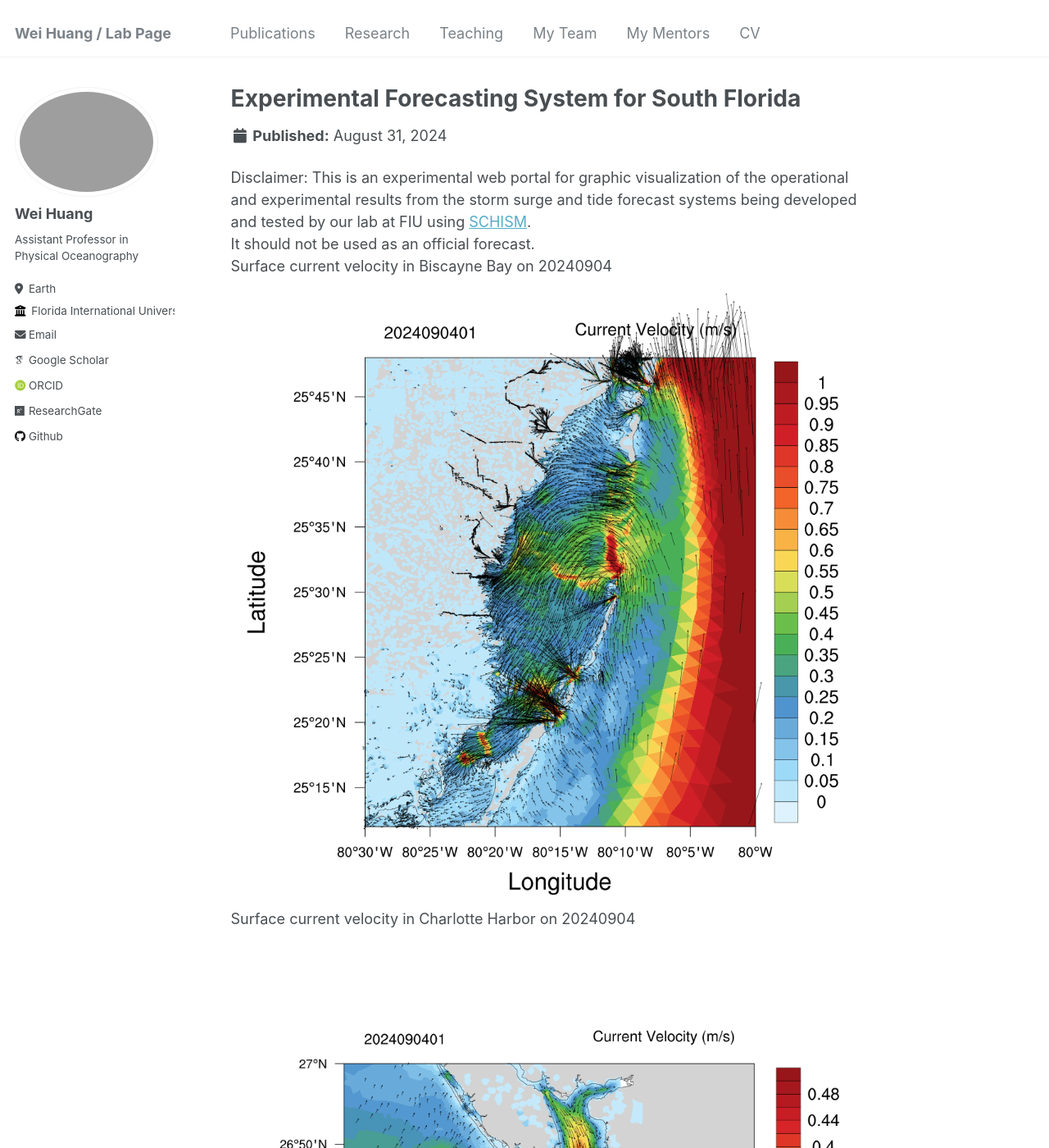
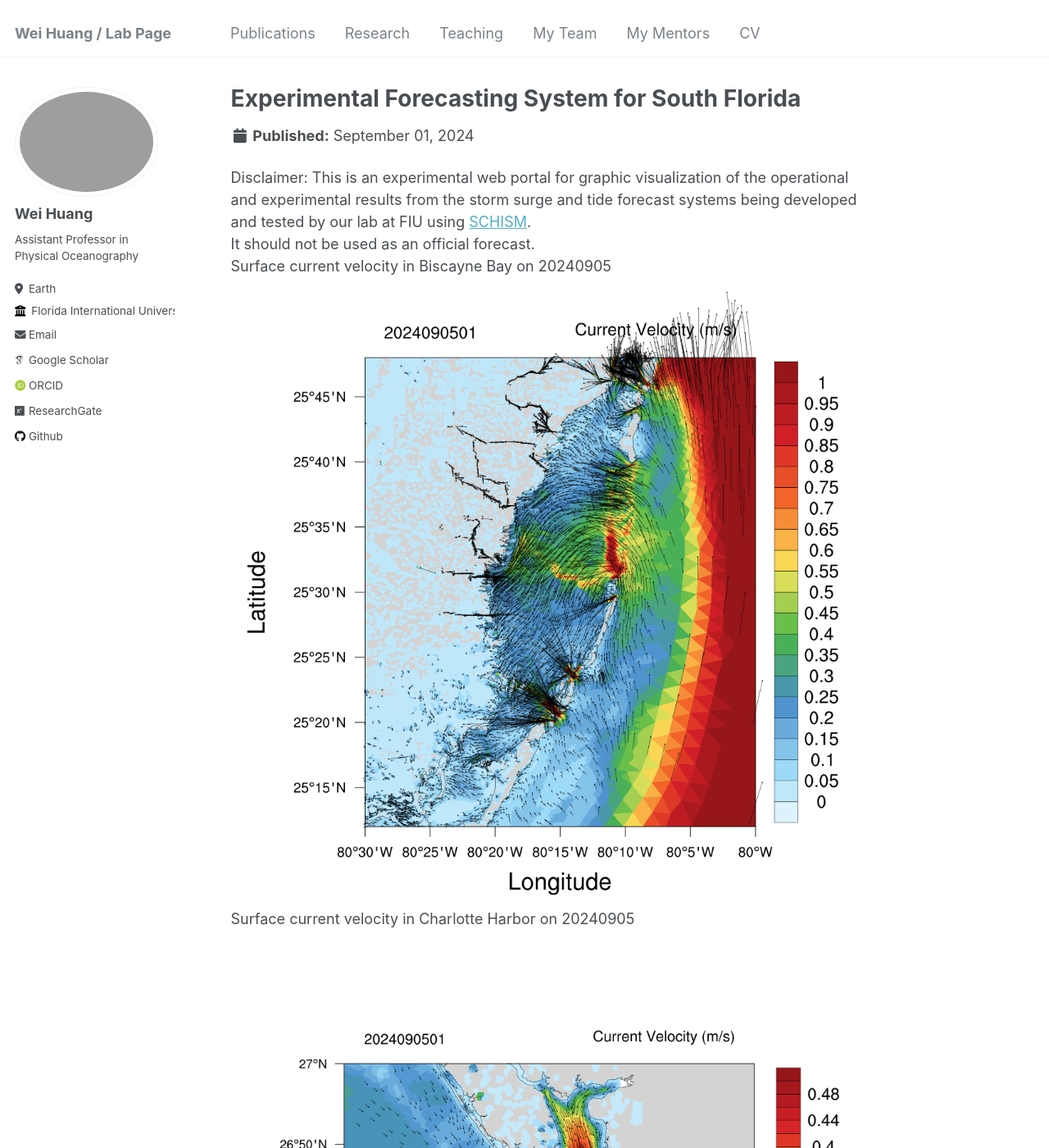
Before and after one commit to huang96169/huang96169.github.io, a Jekyll site: the page built from _research/research-1.md, in a window 1280 px wide and 1400 px high. Shown: the whole window at 82% size. Built offline with Jekyll 4.4.1, drawn with Linux system fonts in a browser that asks for light colours; some web fonts are replaced; some of the changed text lies outside the part shown.

Commit message:
replaced research_uv1.gif research_salt1.gif research_temp1.gif and replaced research_elev2.gif research_uv2.gif research_salt2.gif research_temp2.gif

```diff
--- a/_research/research-1.md
+++ b/_research/research-1.md
@@ -1,7 +1,7 @@
 ---
 title: "Experimental Forecasting System for South Florida"
-short: Surface current velocity of South Florida from 20240831 to 20240904
-date: 2024-08-31
+short: Surface current velocity of South Florida from 20240901 to 20240905
+date: 2024-09-01
 short1: "Disclaimer: This is an experimental web portal for graphic visualization of the operational and experimental results from the storm surge and tide forecast systems being developed and tested by our lab at FIU using [SCHISM](https://ccrm.vims.edu/schismweb/). It should not be used as an official forecast."
 excerpt: "<img src='/images/research_uv1.gif'>"
 collection: research
@@ -10,11 +10,11 @@ collection: research
 Disclaimer:
 This is an experimental web portal for graphic visualization of the operational and experimental results from the storm surge and tide forecast systems being developed and tested by our lab at FIU using [SCHISM](https://ccrm.vims.edu/schismweb/).<br/>
 It should not be used as an official forecast.<br/>
-Surface current velocity in Biscayne Bay on 20240904<br/>
+Surface current velocity in Biscayne Bay on 20240905<br/>
 <img src='/images/research_Bbay.png'>
-Surface current velocity in Charlotte Harbor on 20240904<br/>
+Surface current velocity in Charlotte Harbor on 20240905<br/>
 <img src='/images/research_Cbay.png'>
-Surface current velocity in Tampa Bay on 20240904<br/>
+Surface current velocity in Tampa Bay on 20240905<br/>
 <img src='/images/research_Tbay.png'>
 The map below showns observational stations used for validating the model's results, as well as the horizontal grid. <br/>
 The horizontal grid for SCHISM in simulating Biscayne Bay in South Florida, using flexible resolution resolving levees and canals (1-2 m), watershed rural and urban areas (30m-50m) and coastal ocean (500m-5km).<br/>
```
Also changed, not shown: _research/research-2.md (+6 -6 lines), images/research_Bbay.png, images/research_Cbay.png, images/research_Tbay.png, images/research_maxelev2.gif.
